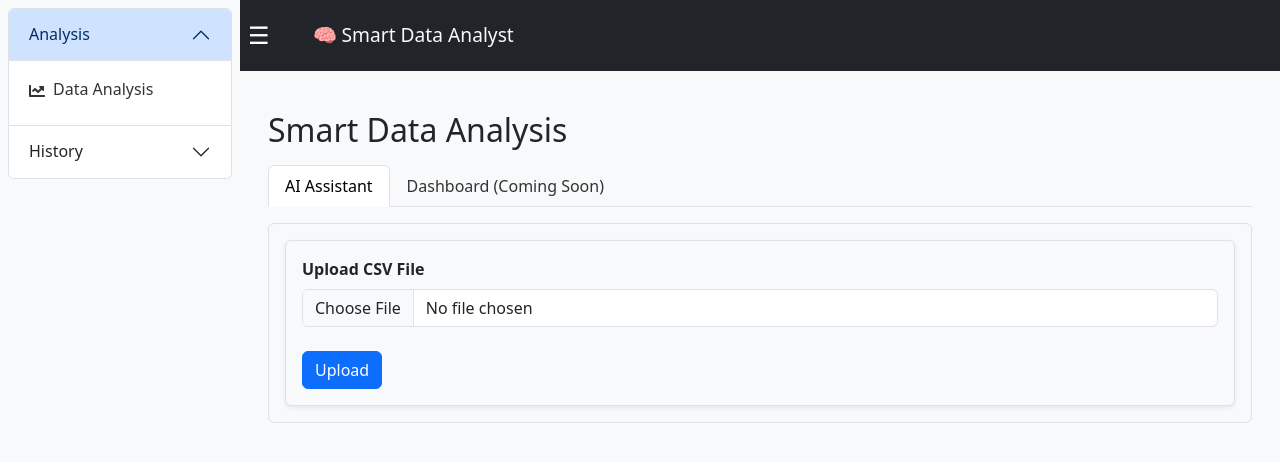
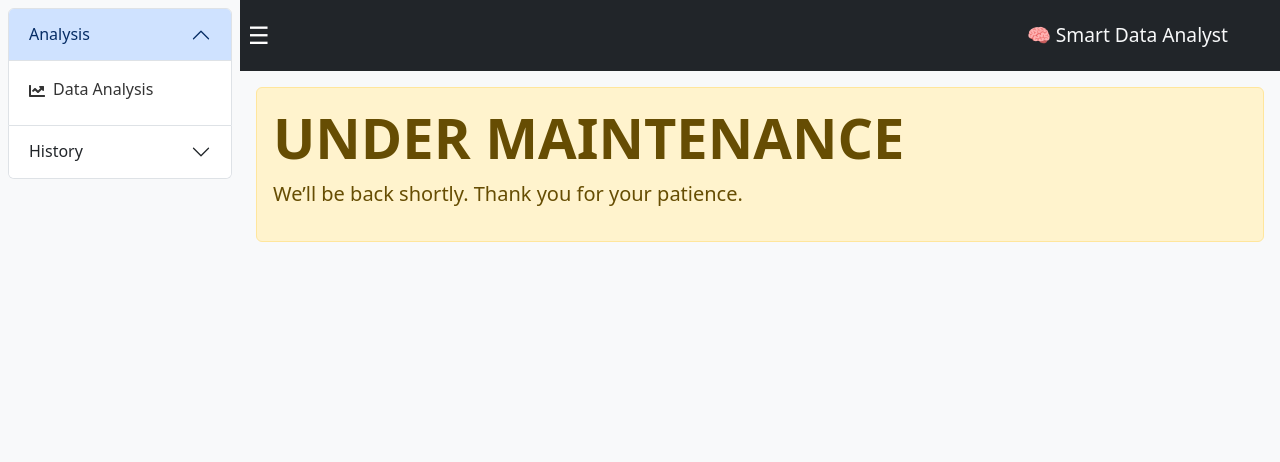
Before and after one commit to abcdm24/SmartDataAnalyst, a React (Vite) app in the folder src/SmartDataAnalyst.Frontend/: page / in a window 1280 px wide. Shown: the top 462 px of the page. Built offline with nearby package versions, Linux system fonts and the light colour scheme.

Commit message:
files updated for site maintenance

```diff
--- a/src/SmartDataAnalyst.Frontend/src/api/dataApi.ts
+++ b/src/SmartDataAnalyst.Frontend/src/api/dataApi.ts
@@ -1,8 +1,8 @@
 import apiClient from "./apiClient";
 
 export const uploadCsv = async (file: File) => {
-  await new Promise((resolve) => setTimeout(resolve, 3000));
-  return "Service unavailable";
+  // await new Promise((resolve) => setTimeout(resolve, 3000));
+  // return { preview: [] };
   const formData = new FormData();
   formData.append("file", file);
 
@@ -14,8 +14,8 @@ export const uploadCsv = async (file: File) => {
 };
 
 export const queryData = async (file: string | undefined, query: string) => {
-  await new Promise((resolve) => setTimeout(resolve, 3000));
-  return "Service unavailable";
+  // await new Promise((resolve) => setTimeout(resolve, 3000));
+  // return "Service unavailable";
 
   console.log(`query: ${query}`);
   const formData = new FormData();
--- a/src/SmartDataAnalyst.Frontend/src/components/layout/MasterLayout.tsx
+++ b/src/SmartDataAnalyst.Frontend/src/components/layout/MasterLayout.tsx
@@ -1,6 +1,6 @@
 import React, { useState } from "react";
 // import { Container, Row, Col } from "react-bootstrap";
-import { Outlet } from "react-router-dom";
+// import { Outlet } from "react-router-dom";
 import Navbar from "./Navbar";
 import Sidebar from "./Sidebar";
 // import StatusIndicator from "./StatusIndicator";
@@ -21,7 +21,7 @@ const MasterLayout: React.FC = () => {
       {/* Right Content Area*/}
       <div className="flex-grow-1 d-flex flex-column">
         {/* Navbar */}
-        <div className="d-flex align-items-center bg-dark text-white p-2">
+        <div className="d-flex justify-content-between align-items-center bg-dark text-white p-2">
           {/* Hamburger Icon*/}
           <span
             style={{ cursor: "pointer", fontSize: "24px", marginRight: "15px" }}
@@ -30,10 +30,19 @@ const MasterLayout: React.FC = () => {
             ☰
           </span>
           <Navbar />
+          {/* <div className="me-3">{<StatusIndicator />}</div> */}
         </div>
         {/* Main content*/}
         <div className="overflow-auto p-3" style={{ flexGrow: 1 }}>
-          <Outlet />
+          {/* <Outlet /> */}
+          <div className="alert alert-warning" role="alert">
+            <h1 className="display-4 fw-bold text-uppercase">
+              Under Maintenance
+            </h1>
+            <p className="lead">
+              We’ll be back shortly. Thank you for your patience.
+            </p>
+          </div>
         </div>
       </div>
     </div>
--- a/src/SmartDataAnalyst.Frontend/src/pages/HistoryPage.tsx
+++ b/src/SmartDataAnalyst.Frontend/src/pages/HistoryPage.tsx
@@ -47,7 +47,6 @@ const HistoryPage: React.FC = () => {
   //const API_BASE = import.meta.env.VITE_API_URL || "http://localhost:8000";
 
   const loadHistory = async () => {
-    return;
     setLoading(true);
     setError("");
 
```
